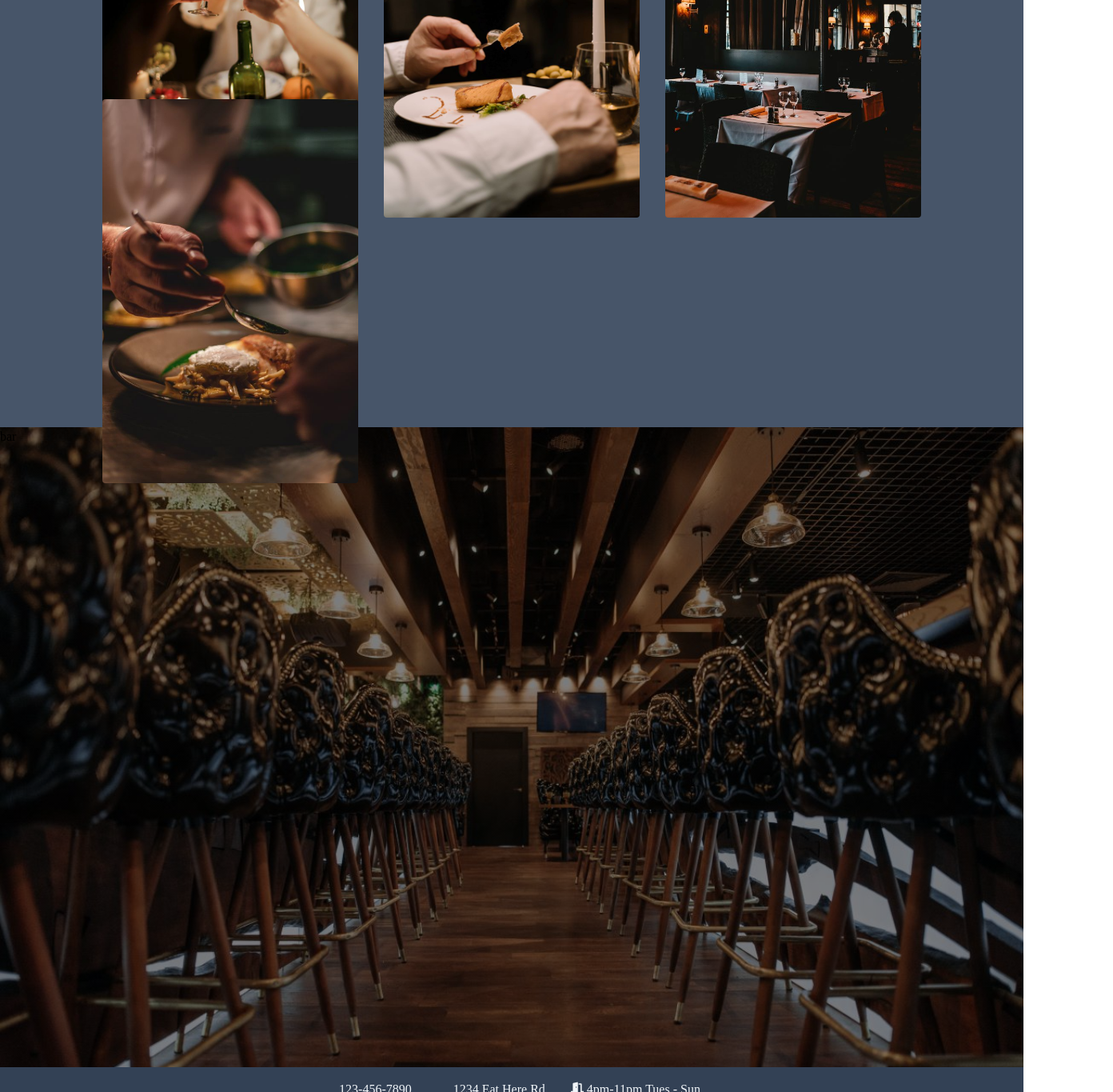
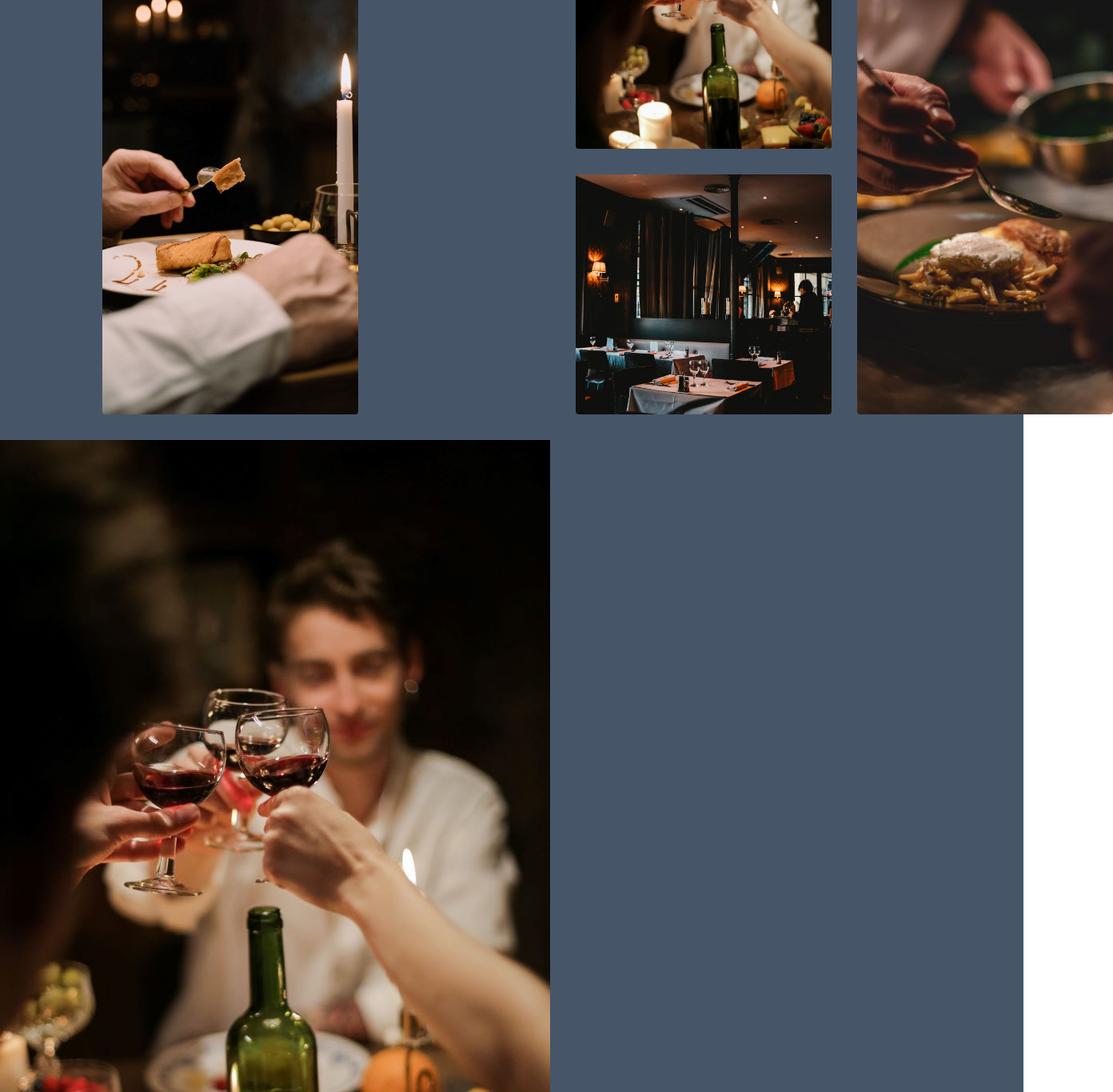
Before and after one commit to ken-cherry/restaurant-vite, a React (Vite) app: page / in a window 1280 px wide. Shown: the part 940-2305 px from the top of the page at 80% size, 1392 px wide, since content can reach past the window. Built offline with nearby package versions, Linux system fonts and the light colour scheme; some icons are missing.

Commit message:
Image to heroImages

```diff
--- a/src/pages/Hero.jsx
+++ b/src/pages/Hero.jsx
@@ -45,10 +45,11 @@ const Hero = () => {
       </div>
       <div className="images-container">
         <div className="images-center">
+          <img src="../src/images/cheers1.jpg" alt="" />
           {heroImages.map((item) => {
             const { id, image, title, name } = item;
             return (
-              <article key={id}>
+              <article className={name} key={id}>
                 <img src={image} alt={title} className="hero-image" />
               </article>
             );
```
